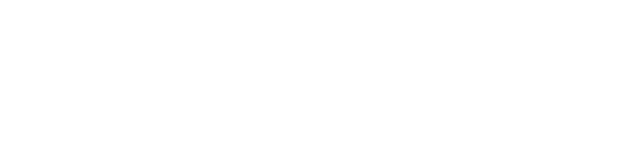
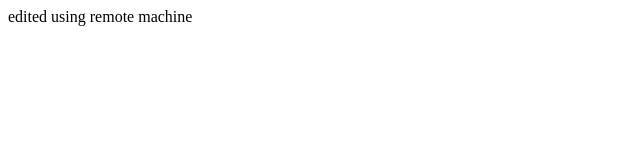
Before and after one commit to ssidral/git-conflict, a plain HTML site: page index.html in a window 1280 px wide. Shown: the whole page, without its empty margins (0-640 px from the left). Drawn offline with Linux system fonts and the light colour scheme.

Commit message:
Update index.html

```diff
--- a/index.html
+++ b/index.html
@@ -2,5 +2,6 @@
 <head>
 </head>
 <body>
+  edited using remote machine
 </body>
 </html>
```
